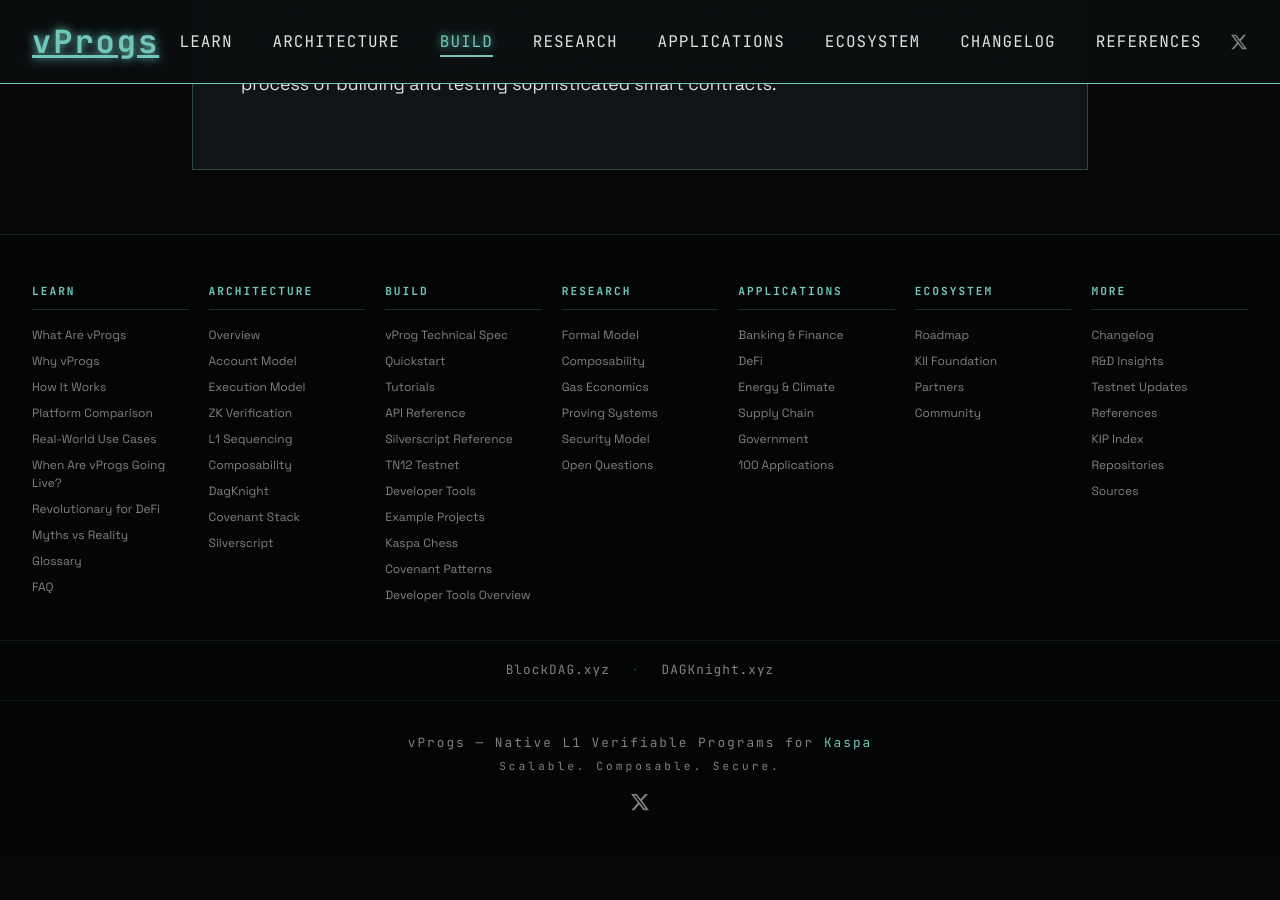
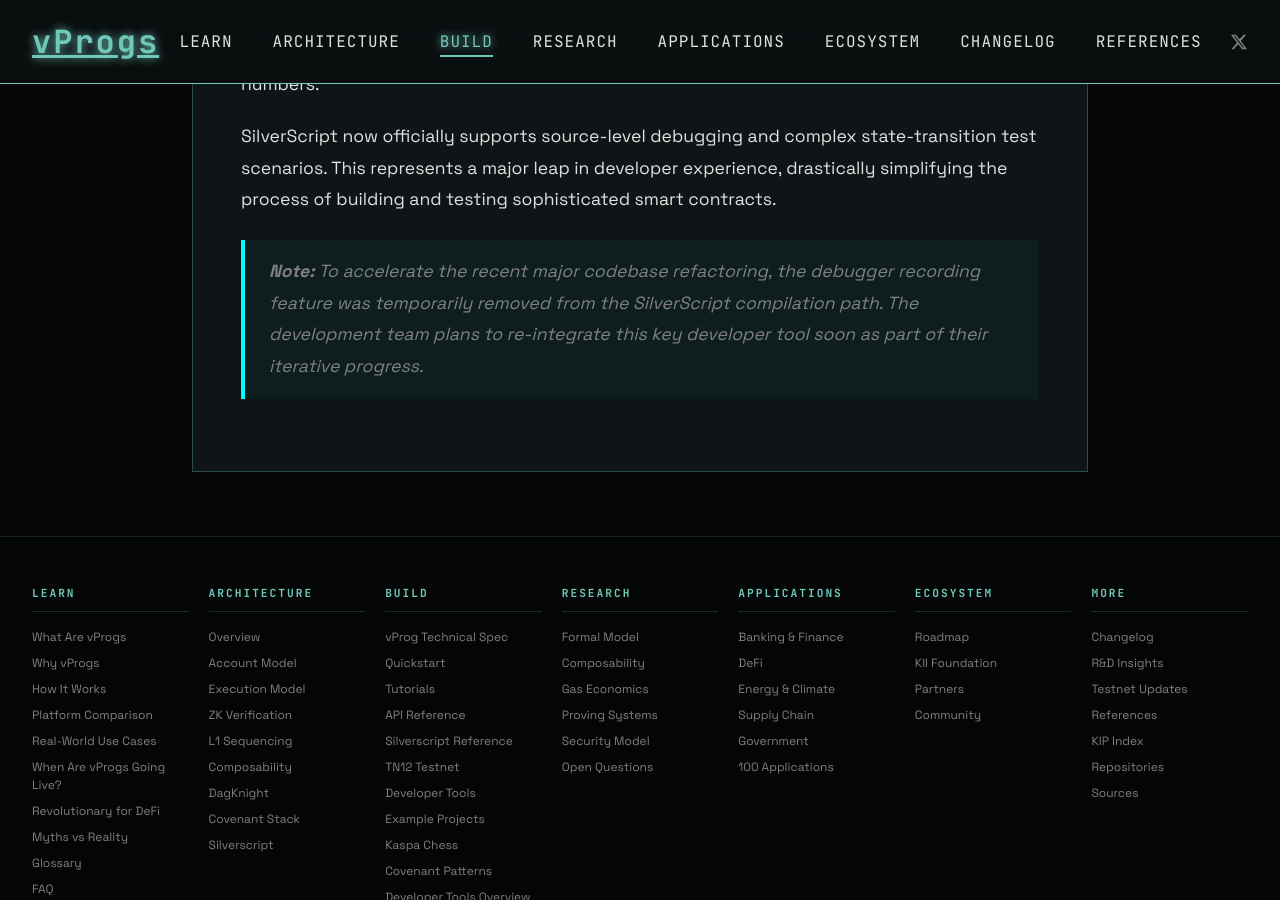
Before and after one commit to creative-inference/vprogs.xyz, a Jekyll site: the page built from build/developer-tools-overview.md, in a window 1280 px wide and 900 px high, scrolled down 2132 px. Built offline with Jekyll 4.4.1, drawn with Linux system fonts in a browser that asks for light colours; before the commit the page ends 2984 px from its top, so only the background shows below that; some of the changed text lies outside the part shown.

Commit message:
Update SilverScript tooling status with recent refactor and debugger changes [auto]

```diff
--- a/build/developer-tools-overview.md
+++ b/build/developer-tools-overview.md
@@ -18,6 +18,10 @@
 
 Community-driven testing recently identified and resolved a critical bug causing mismatches between compile-time and runtime integer math. This fix prevents silent, hard-to-debug errors and significantly improves the overall reliability of vProg execution.
 
+
+
+Recently, a major refactoring of the SilverScript codebase was completed (PR #91). This significant overhaul simplifies the architecture, paving the way for more stable and rapid future development of the language.
+
 ## Opcode Refinement and Standardization
 
 The underlying native Kaspa Script is being continuously enhanced to support advanced applications. Recent developments include:
@@ -36,3 +40,6 @@
 To further streamline integration, recent architecture refinements (such as PR #935 in Rusty-Kaspa) separate core logic from WASM-specific types. This separation paves the way for easier usage across native Rust and Python SDKs. Meanwhile, rigorous R&D on the testnet continues to fortify the smart contract layer; active testing has identified and addressed vital edge cases, including potential integer overflow and clamping issues with large numbers.
 
 SilverScript now officially supports source-level debugging and complex state-transition test scenarios. This represents a major leap in developer experience, drastically simplifying the process of building and testing sophisticated smart contracts.
+
+
+> **Note:** To accelerate the recent major codebase refactoring, the debugger recording feature was temporarily removed from the SilverScript compilation path. The development team plans to re-integrate this key developer tool soon as part of their iterative progress.
```
